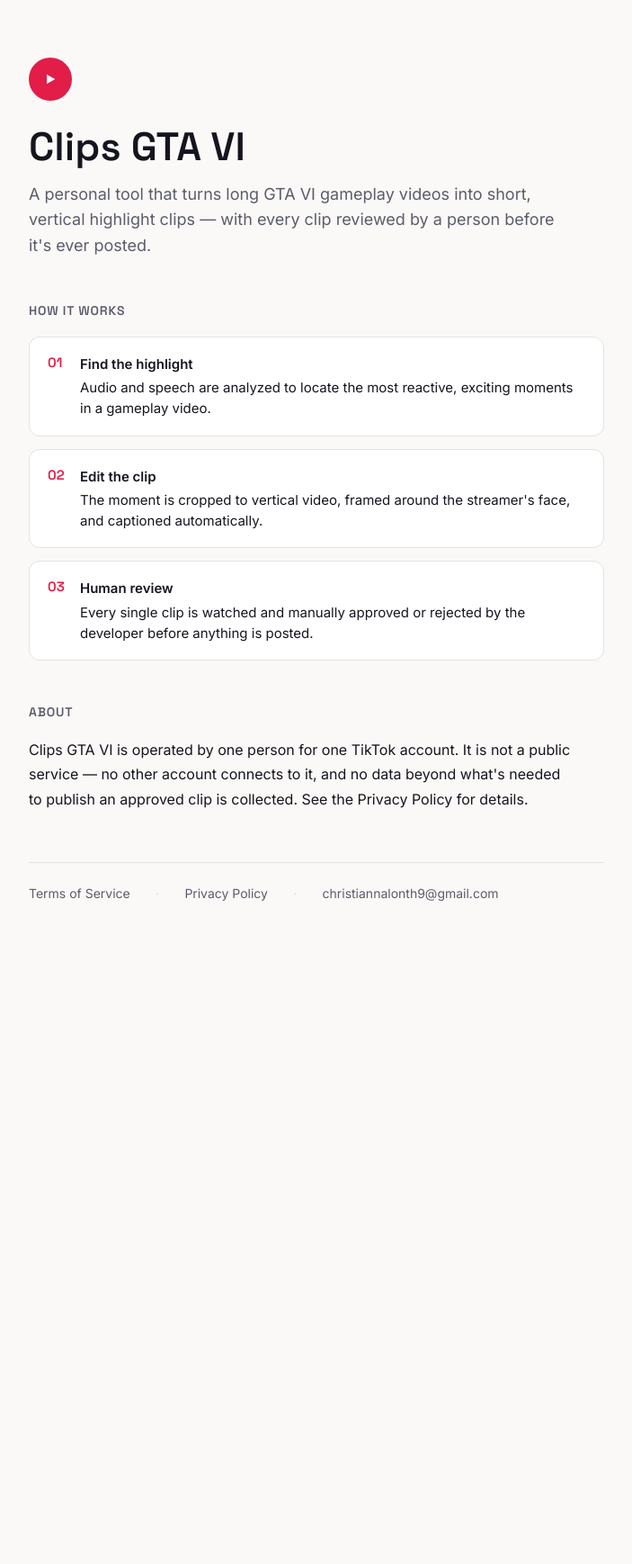
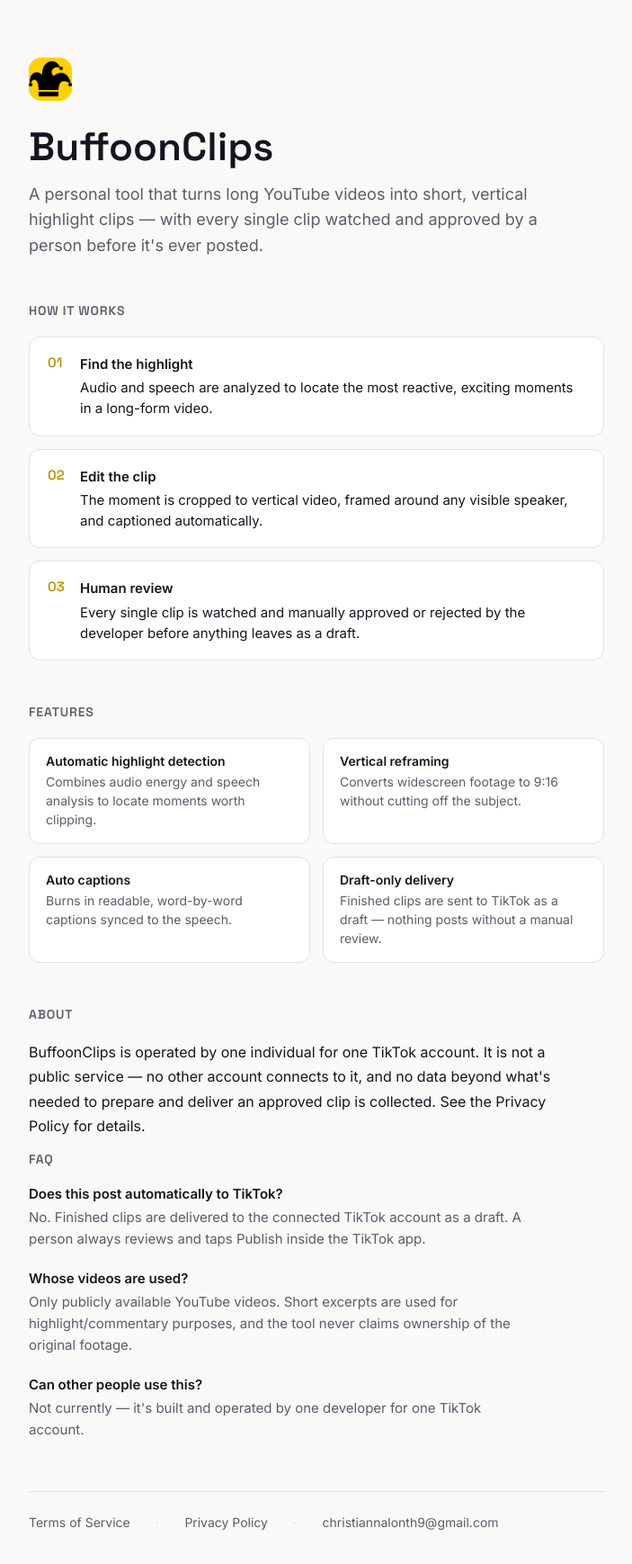
Before and after one commit to christiannalon5/buffoon-clips, a plain HTML site: page index.html in a window 1280 px wide. Shown: the whole page at 90% size, without its empty margins (288-991 px from the left). Before the commit the page ends 1083 px from the top, so only its background shows below. Drawn offline with Linux system fonts and the light colour scheme.

Commit message:
Rebrand to BuffoonClips, expand site and legal pages, add icon

```diff
--- a/index.html
+++ b/index.html
@@ -1,21 +1,21 @@
-<title>Clips GTA VI</title>
+<title>BuffoonClips</title>
 <meta name="claude:viewport-fit-sides" content="cover">
+<link rel="icon" type="image/png" href="icon.png">
 <style>
-/* layout: quiet one-column marketing/info page, hero + 3-step process + footer links */
 :root{
   --bg:#faf9f7; --fg:#15151f; --fg-muted:#5c5c6b;
-  --accent:#e11d48; --border:#e4e2df; --surface:#ffffff;
+  --accent:#b9960a; --border:#e4e2df; --surface:#ffffff;
 }
 @media (prefers-color-scheme:dark){
   :root:not([data-theme="light"]){
-    --bg:#0f0f1a; --fg:#f3f2f0; --fg-muted:#9a98a8;
-    --accent:#fe2c55; --border:#26263a; --surface:#181826;
+    --bg:#0d0b1a; --fg:#f3f2f0; --fg-muted:#9a98a8;
+    --accent:#ffd400; --border:#26263a; --surface:#181826;
     color-scheme:dark;
   }
 }
 :root[data-theme="dark"]{
-  --bg:#0f0f1a; --fg:#f3f2f0; --fg-muted:#9a98a8;
-  --accent:#fe2c55; --border:#26263a; --surface:#181826;
+  --bg:#0d0b1a; --fg:#f3f2f0; --fg-muted:#9a98a8;
+  --accent:#ffd400; --border:#26263a; --surface:#181826;
   color-scheme:dark;
 }
 *{box-sizing:border-box}
@@ -26,11 +26,8 @@ body{
   padding-right:max(16px, env(safe-area-inset-right,0px));
 }
 .wrap{max-width:640px;margin:0 auto;padding-block:56px 72px}
-.mark{
-  width:48px;height:48px;border-radius:50%;background:var(--accent);
-  display:flex;align-items:center;justify-content:center;margin-bottom:28px;
-}
-.mark svg{width:16px;height:16px}
+.mark{width:48px;height:48px;border-radius:14px;overflow:hidden;margin-bottom:28px}
+.mark img{width:100%;height:100%;display:block;object-fit:cover}
 h1{
   font-family:'Space Grotesk',system-ui,sans-serif;
   font-size:clamp(32px,6vw,44px);font-weight:600;line-height:1.08;
@@ -53,7 +50,16 @@ h2{
 }
 .step p{margin:0;font-size:15px;line-height:1.55;color:var(--fg)}
 .step strong{display:block;font-size:15px;margin-bottom:3px;color:var(--fg)}
+.features{display:grid;grid-template-columns:1fr 1fr;gap:14px;margin-bottom:48px}
+@media (max-width:480px){.features{grid-template-columns:1fr}}
+.feature{padding:16px 18px;border:1px solid var(--border);border-radius:12px;background:var(--surface)}
+.feature strong{display:block;font-size:14px;margin-bottom:4px;color:var(--fg)}
+.feature p{margin:0;font-size:14px;line-height:1.5;color:var(--fg-muted)}
 .about p{font-size:16px;line-height:1.7;color:var(--fg);max-width:60ch;margin:0 0 14px}
+.faq{margin-bottom:48px}
+.faq-item{margin-bottom:22px}
+.faq-item strong{display:block;font-size:15px;margin-bottom:5px;color:var(--fg)}
+.faq-item p{margin:0;font-size:15px;line-height:1.6;color:var(--fg-muted);max-width:60ch}
 footer{
   margin-top:56px;padding-top:24px;border-top:1px solid var(--border);
   display:flex;flex-wrap:wrap;gap:20px 28px;align-items:center;
@@ -65,37 +71,73 @@ footer .dot{color:var(--border)}
 <link rel="stylesheet" href="https://fonts.googleapis.com/css2?family=Inter:wght@400;500;600&family=Space+Grotesk:wght@600&display=swap">
 
 <div class="wrap">
-  <div class="mark">
-    <svg viewBox="0 0 24 24" fill="white"><polygon points="6,4 20,12 6,20"/></svg>
-  </div>
-  <h1>Clips GTA VI</h1>
-  <p class="lede">A personal tool that turns long GTA VI gameplay videos into short, vertical
-  highlight clips — with every clip reviewed by a person before it's ever posted.</p>
+  <div class="mark"><img src="icon.png" alt="BuffoonClips"></div>
+  <h1>BuffoonClips</h1>
+  <p class="lede">A personal tool that turns long YouTube videos into short, vertical highlight
+  clips — with every single clip watched and approved by a person before it's ever posted.</p>
 
   <h2>How it works</h2>
   <div class="steps">
     <div class="step">
       <div class="n">01</div>
       <p><strong>Find the highlight</strong>Audio and speech are analyzed to locate the most
-      reactive, exciting moments in a gameplay video.</p>
+      reactive, exciting moments in a long-form video.</p>
     </div>
     <div class="step">
       <div class="n">02</div>
-      <p><strong>Edit the clip</strong>The moment is cropped to vertical video, framed around the
-      streamer's face, and captioned automatically.</p>
+      <p><strong>Edit the clip</strong>The moment is cropped to vertical video, framed around any
+      visible speaker, and captioned automatically.</p>
     </div>
     <div class="step">
       <div class="n">03</div>
       <p><strong>Human review</strong>Every single clip is watched and manually approved or
-      rejected by the developer before anything is posted.</p>
+      rejected by the developer before anything leaves as a draft.</p>
+    </div>
+  </div>
+
+  <h2>Features</h2>
+  <div class="features">
+    <div class="feature">
+      <strong>Automatic highlight detection</strong>
+      <p>Combines audio energy and speech analysis to locate moments worth clipping.</p>
+    </div>
+    <div class="feature">
+      <strong>Vertical reframing</strong>
+      <p>Converts widescreen footage to 9:16 without cutting off the subject.</p>
+    </div>
+    <div class="feature">
+      <strong>Auto captions</strong>
+      <p>Burns in readable, word-by-word captions synced to the speech.</p>
+    </div>
+    <div class="feature">
+      <strong>Draft-only delivery</strong>
+      <p>Finished clips are sent to TikTok as a draft — nothing posts without a manual review.</p>
     </div>
   </div>
 
   <h2>About</h2>
   <div class="about">
-    <p>Clips GTA VI is operated by one person for one TikTok account. It is not a public service —
-    no other account connects to it, and no data beyond what's needed to publish an approved clip
-    is collected. See the Privacy Policy for details.</p>
+    <p>BuffoonClips is operated by one individual for one TikTok account. It is not a public
+    service — no other account connects to it, and no data beyond what's needed to prepare and
+    deliver an approved clip is collected. See the Privacy Policy for details.</p>
+  </div>
+
+  <h2>FAQ</h2>
+  <div class="faq">
+    <div class="faq-item">
+      <strong>Does this post automatically to TikTok?</strong>
+      <p>No. Finished clips are delivered to the connected TikTok account as a draft. A person
+      always reviews and taps Publish inside the TikTok app.</p>
+    </div>
+    <div class="faq-item">
+      <strong>Whose videos are used?</strong>
+      <p>Only publicly available YouTube videos. Short excerpts are used for highlight/commentary
+      purposes, and the tool never claims ownership of the original footage.</p>
+    </div>
+    <div class="faq-item">
+      <strong>Can other people use this?</strong>
+      <p>Not currently — it's built and operated by one developer for one TikTok account.</p>
+    </div>
   </div>
 
   <footer>
```
Also changed, not shown: privacy.html (+43 -28 lines), tos.html (+52 -31 lines), icon.png (added).
